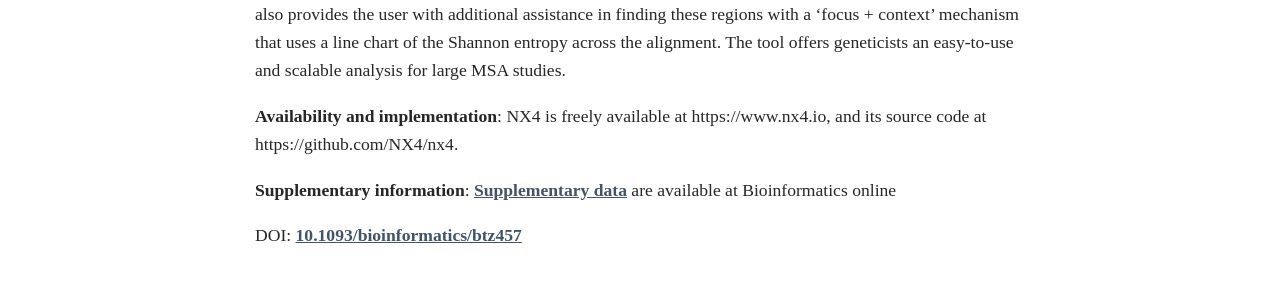
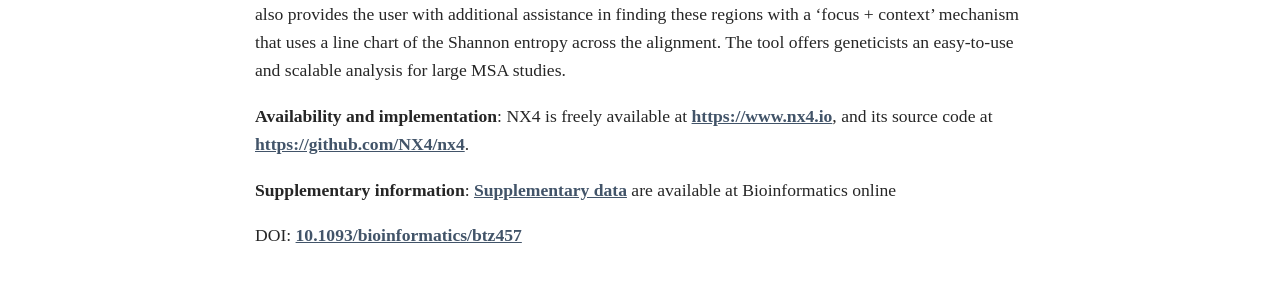
Before and after one commit to codeanticode/andrescolubri.net, a Jekyll site: the page built from collections/_scipublications/10_solano_bioinformatics_2019.md, in a window 1280 px wide. Shown: the part 428-728 px from the top of the page. Built offline with Jekyll 4.4.1, drawn with Linux system fonts in a browser that asks for light colours; some web fonts are replaced; some of the changed lines change nothing that is shown.

Commit message:
fixed NX4 links

```diff
--- a/collections/_scipublications/10_solano_bioinformatics_2019.md
+++ b/collections/_scipublications/10_solano_bioinformatics_2019.md
@@ -10,7 +10,7 @@ permalink: /scipublications/solano_bioinformatics_2019
 
 **Summary**: Multiple Sequence Alignments (MSAs) are a fundamental operation in genome analysis. However, MSA visualizations such as sequence logos and matrix representations have changed little since the nineties and are not well suited for displaying large-scale alignments. We propose a novel, web-based MSA visualization tool called NX4, which can handle genome alignments comprising thousands of sequences. NX4 calculates the frequency of each nucleotide along the alignment and visually summarizes the results using a color-blind friendly palette that helps identifying regions of high genetic diversity. NX4 also provides the user with additional assistance in finding these regions with a 'focus + context' mechanism that uses a line chart of the Shannon entropy across the alignment. The tool offers geneticists an easy-to-use and scalable analysis for large MSA studies.
 
-**Availability and implementation**: NX4 is freely available at https://www.nx4.io, and its source code at https://github.com/NX4/nx4.
+**Availability and implementation**: NX4 is freely available at [https://www.nx4.io](https://www.nx4.io){:target="_blank"}, and its source code at [https://github.com/NX4/nx4](https://github.com/NX4/nx4){:target="_blank"}.
 
 **Supplementary information**: [Supplementary data](https://oup.silverchair-cdn.com/oup/backfile/Content_public/Journal/bioinformatics/35/22/10.1093_bioinformatics_btz457/2/btz457_supplementary_data.zip?Expires=1576695529&Signature=nOFwWf1um9B97dBfROBuRhOmPLDhhXX7HlfcVGkuaxn-XCI2KfWQ9U~xNa4-Fl~SH31yfTpzlCgwjHagvRnMmiPLVsu4zien10yNBBxO1bxUNfwJMZ7E9rwhA4I5TcH2o~cuA2mG6CjPSKYuLVZLL4na5uNz7CcG7e6TXGKtKbMhkmfUJD4bG9MlyKdV2zCtzcTvKskC2yYDrdAhpermonx5EAh9jcdU2PKb3JSe3F~emw-it~BRdC0uNtEL901OpyBAs2AnKaxn7wKBtIaz-HuWMGSG5vScOb-QObVah2xTjJnTktEHwqp0GW~~amkU7XHIMiqIUx0~9kA5KmQhzA__&Key-Pair-Id=APKAIE5G5CRDK6RD3PGA){:target="_blank"} are available at Bioinformatics online
 
```
